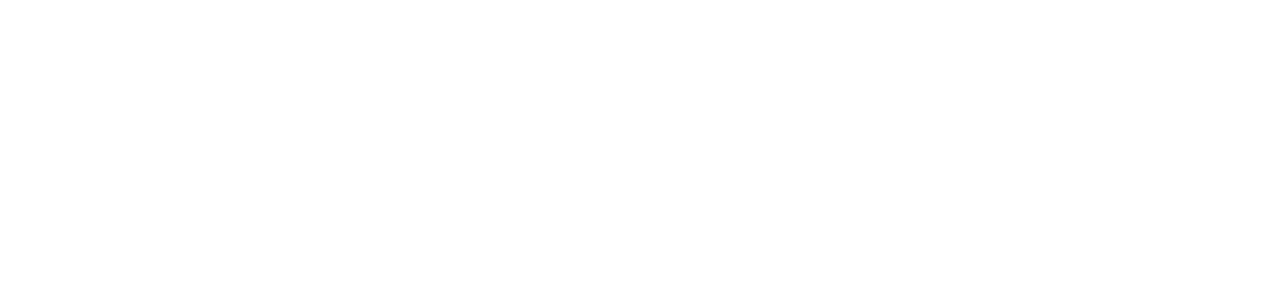
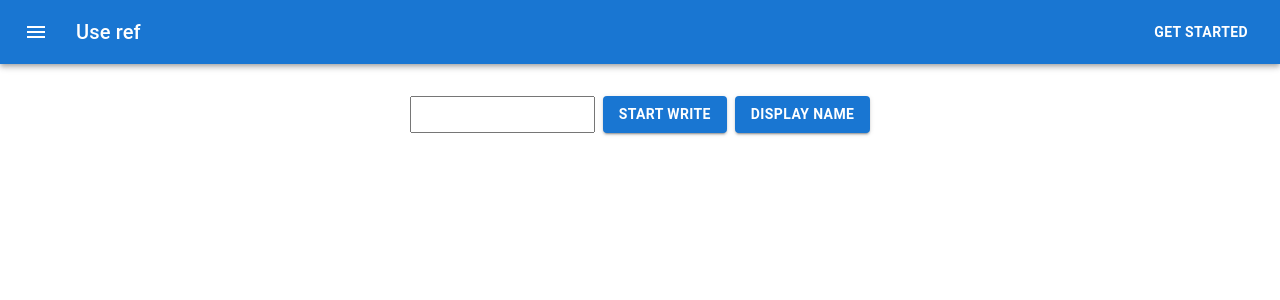
Before and after one commit to abdouAoufi/most-react-hooks, a React (Vite) app: page /use-ref in a window 1280 px wide. Shown: the top 300 px of the page. Built offline with nearby package versions, Linux system fonts and the light colour scheme.

Commit message:
hooks: implement useRefhook

```diff
--- /dev/null
+++ b/src/components/UseRef/UseRef.jsx
@@ -0,0 +1,100 @@
+/*
+===================================================
+
+In this file we will learn about useRef hook ..
+Basically it's used to intereact with DOM elemtnt directly so whenver u want
+to acxess DOM elemnt just use it.
+int this example we will explore more .....
+
+## implementation :
+
+1 - First we defined a variable to hold refernce to DOM element in our case it's an intput
+then we bind it on JSX using ref prop ,
+2 - When user click start wrtiting the input will get focused. How could this happen?
+It happens because of ref we pin on the DOM element so when user click to the button
+the ref will tell the input to focus.
+3 - When user click display name button the ref will tell react that the current value of
+the input is ... and react will update the state of name variable then it compares the old virtual
+DOM if it see a changes it will create new virtual DOM and that cause the real DOM to change and
+displat current name. this is callled one way data flow. that means the state who control the
+element not the inverse and this is the power of react!
+
+*/
+
+import React, { useRef } from "react";
+import Box from "@mui/material/Box";
+import { AppBar } from "@mui/material";
+import { Toolbar } from "@mui/material";
+import { IconButton } from "@mui/material";
+import Button from "@mui/material/Button";
+import { Typography } from "@mui/material";
+import MenuIcon from "@mui/icons-material/Menu";
+
+function UseRef() {
+  const nameTextField = useRef(null);
+  const [name, setName] = React.useState("");
+  const startWriting = () => {
+    nameTextField.current.focus();
+  };
+  const diplayName = () => {
+    setName(nameTextField.current.value);
+  };
+  return (
+    <Box>
+      <AppBar position="static">
+        <Toolbar>
+          <IconButton
+            size="large"
+            edge="start"
+            aria-label="menu"
+            color="inherit"
+            sx={{ mr: 2 }}
+          >
+            <MenuIcon />
+          </IconButton>
+          <Typography flexGrow={1} variant="h6" component="div">
+            Use ref
+          </Typography>
+          <Button sx={{ fontWeight: "bold" }} color="inherit">
+            Get started
+          </Button>
+        </Toolbar>
+      </AppBar>
+
+      <Typography
+        textAlign="center"
+        variant="h4"
+        component="h4"
+        fontWeight="bold"
+        mt={4}
+      >
+        {name}
+      </Typography>
+
+      <Box
+        sx={{ width: "100%", display: "flex", justifyContent: "center", mt: 2 }}
+        component="form"
+        noValidate
+        autoComplete="off"
+      >
+        <input ref={nameTextField} type="text" />
+        <Button
+          onClick={startWriting}
+          variant="contained"
+          sx={{ mx: 1, fontWeight: "bold" }}
+        >
+          start write
+        </Button>
+        <Button
+          onClick={diplayName}
+          variant="contained"
+          sx={{  fontWeight: "bold" }}
+        >
+          display name
+        </Button>
+      </Box>
+    </Box>
+  );
+}
+
+export default UseRef;
--- a/src/main.jsx
+++ b/src/main.jsx
@@ -2,6 +2,7 @@ import React from "react";
 import ReactDOM from "react-dom";
 import "./index.css";
 import UseReducer from "./components/UseReducer/UseReducer";
+import UseRef from "./components/UseRef/UseRef";
 import { BrowserRouter as Router, Route, Switch } from "react-router-dom";
 
 ReactDOM.render(
@@ -9,6 +10,7 @@ ReactDOM.render(
     <Router>
       <Switch>
         <Route path="/use-reducer" component={UseReducer} />
+        <Route path="/use-ref" component={UseRef} />
       </Switch>
     </Router>
   </React.StrictMode>,
```
